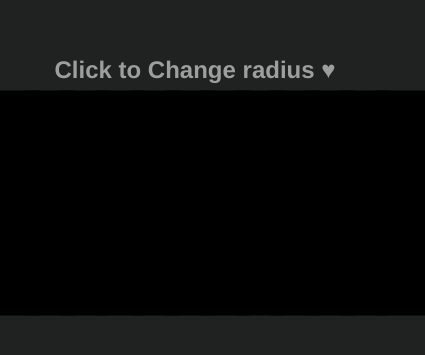
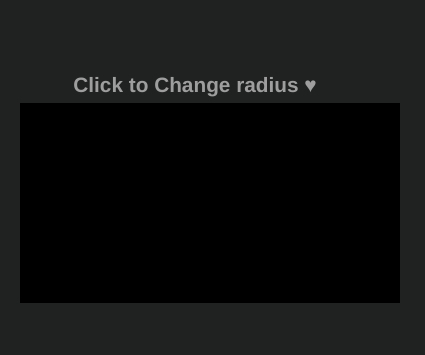
Before and after one commit to RedGhostUa/squares, a plain HTML site: page index.html in a window 390 px wide. Shown: the part 249-604 px from the top of the page, 425 px wide, since content can reach past the window. Drawn offline with Linux system fonts and the light colour scheme.

Commit message:
Update media.css

```diff
--- a/media.css
+++ b/media.css
@@ -1,19 +1,19 @@
 @media screen and (max-width: 768px) {
   .container {
-    grid-template-columns: repeat(12, 25px);
-    grid-template-rows: repeat(7, 25px);
+    grid-template-columns: repeat(12, 20px);
+    grid-template-rows: repeat(7, 20px);
     grid-gap: 10px;
   }
 
   .check__input:checked~.item {
-    width: 50px;
-    height: 50px;
+    width: 45px;
+    height: 45px;
     margin: -7px;
   }
 
   .font {
     font-weight: bold;
-    font-size: 1.5em;
+    font-size: 1.3em;
     color: #9E9E9E;
   }
 }
```
